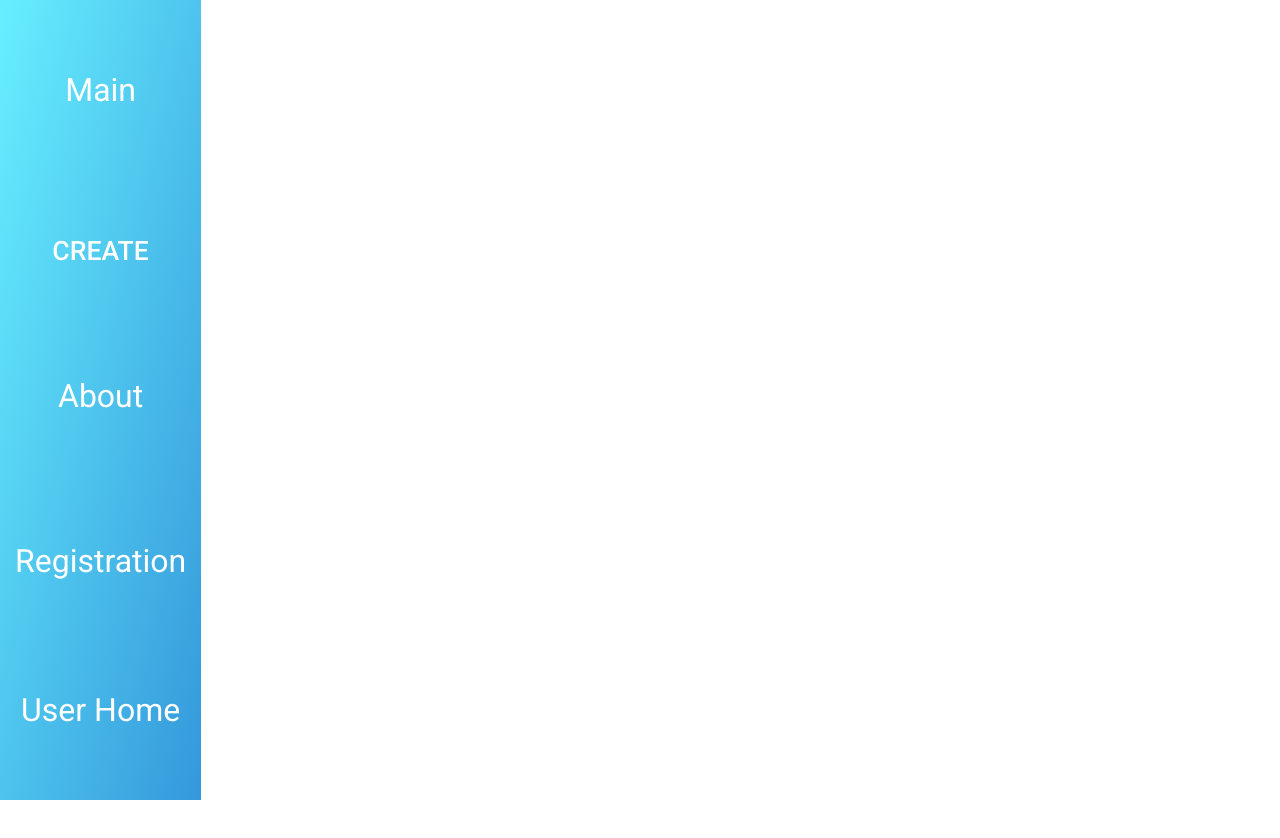
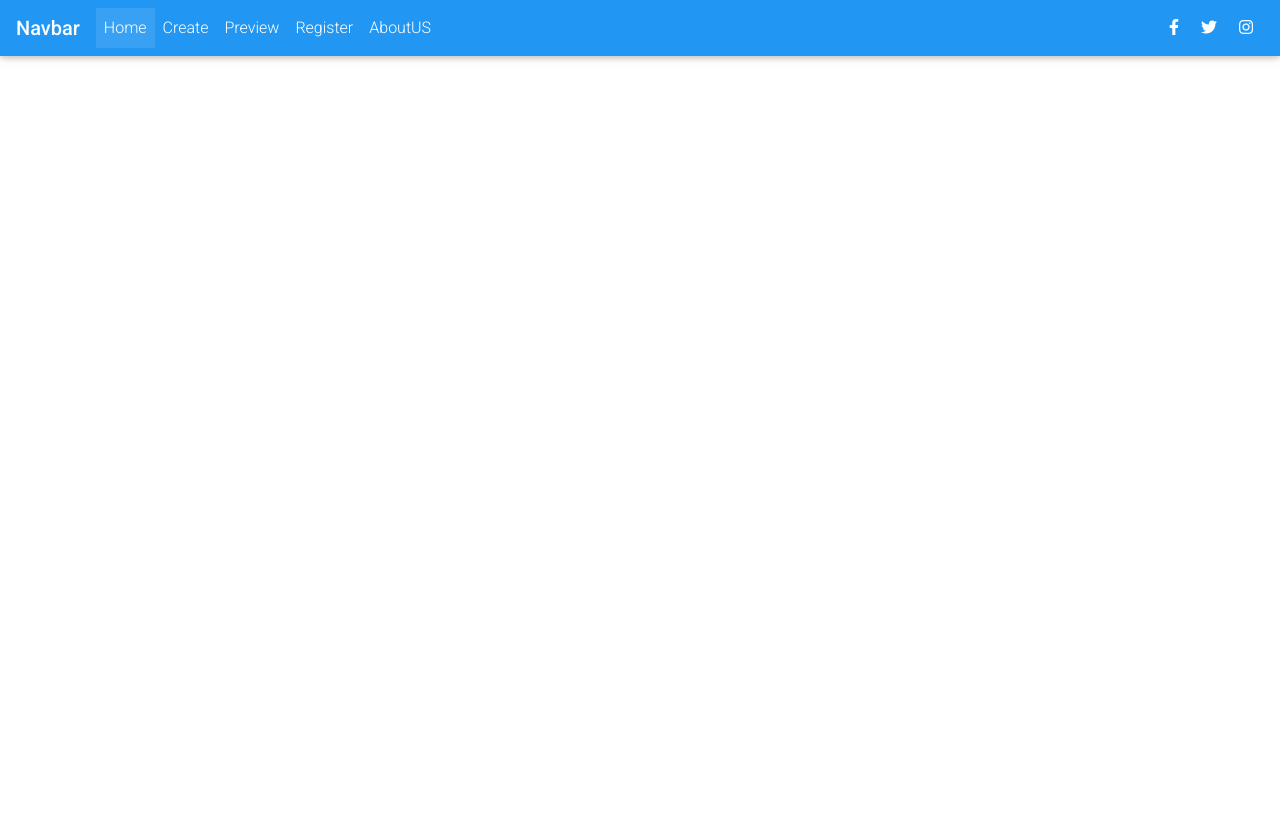
Before and after one commit to Ekatereana/Portfolio-constructor, a React (Create React App) app in the folder frontend/: page / in a window 1280 px wide. Shown: the top 838 px of the page. After the commit the page ends 800 px from the top, so only its background shows below. Built offline with nearby package versions, Linux system fonts and the light colour scheme.

Commit message:
add create navbar panel

```diff
--- a/frontend/src/App.css
+++ b/frontend/src/App.css
@@ -12,8 +12,9 @@ body {
   display: flex;
   flex-direction: column;
   height: 100%;
-  margin-top: 3em;
-  overflow-x: hidden;
+  width: 100%;
+  margin-top: 7em;
+  margin-bottom: 10em;
 }
 code {
   font-family: source-code-pro, Menlo, Monaco, Consolas, "Courier New",
@@ -21,8 +22,6 @@ code {
 }
 
 
-html,
-body,
 #root,
 .App {
   top: 3%;
--- a/frontend/src/App.js
+++ b/frontend/src/App.js
@@ -11,15 +11,11 @@ import Test from './Components/Test/Test';
 import Conteiner from './Components/Conteiner/Conteiner';
 import './Components/Conteiner/Conteiner.css';
 
-import HomePage from './Components/HomePage/HomePage';
-import './Components/HomePage/HomePage.css';
-
 import Main from './Components/Main/Main';
 import './Components/Main/Main.css';
 
-import About from './Components/AboutMe/AboutMe';
-import './Components/AboutMe/AboutMe.css';
-
+import CreateAll from './Components/Create/Create';
+import './Components/Create/Create.css';
 // eslint-disable-next-line no-unused-vars
 import { BrowserRouter as Router, Switch, Route } from 'react-router-dom';
 
@@ -29,9 +25,8 @@ function App () {
       <div className="AppMain">
         <Header />
         <div className="vertical-panel">
-          <Route path="/home" component={HomePage}/>
-          <Route path="/about" component={About}/>
           <Route path="/main" component={Main}/>
+          <Route path="/create" component={CreateAll}/>
           <Route path="/registration" component={Conteiner}/>
         </div>
       </div>
--- a/frontend/src/Components/Conteiner/Conteiner.css
+++ b/frontend/src/Components/Conteiner/Conteiner.css
@@ -128,7 +128,7 @@
 
  .btn:hover {
   color: #fff;
-    background-color: #3498db;
+  background-color: #3498db;
   }
  .btn:focus {
     outline: none;
--- /dev/null
+++ b/frontend/src/Components/Create/Create.js
@@ -0,0 +1,57 @@
+import React from 'react';
+import './Create.css';
+
+import About from '../AboutMe/AboutMe';
+import '../AboutMe/AboutMe.css';
+
+import { MDBBtn } from 'mdbreact';
+import '@fortawesome/fontawesome-free/css/all.min.css';
+import 'bootstrap-css-only/css/bootstrap.min.css';
+import 'mdbreact/dist/css/mdb.css';
+import Header from '../Header/Header';
+import { BrowserRouter as Router, Switch, Route } from 'react-router-dom';
+
+import HomePage from '../HomePage/HomePage';
+import '..//HomePage/HomePage.css';
+
+class CreateAll extends React.Component {
+  constructor (props) {
+    super(props);
+    this.state = {
+      arrayOfElements: [],
+      isCustom: true
+    };
+  }
+
+  render () {
+    return (
+      <div>
+        <Header isCustom={this.state.isCustom} />
+        <Route path="/create/home" component={HomePage}/>
+        <Route path="/create/about" component={About}/>
+
+      </div>
+    );
+  }
+};
+
+class ButtonDrop extends React.Component {
+  render () {
+    return (
+      <div class="dropdown">
+        <button class="btn btn-primary dropdown-toggle" type="button" id="dropdownMenuMenu" data-toggle="dropdown"
+          aria-haspopup="true" aria-expanded="false">
+          Dropdown
+        </button>
+        <div class="dropdown-menu" aria-labelledby="dropdownMenuMenu">
+          <button class="dropdown-item" type="button">Action</button>
+          <button class="dropdown-item" type="button">Another action</button>
+          <button class="dropdown-item" type="button">Something else here</button>
+        </div>
+      </div>
+    );
+  }
+}
+
+export default CreateAll;
+export { ButtonDrop };
--- a/frontend/src/Components/Header/Header.js
+++ b/frontend/src/Components/Header/Header.js
@@ -7,12 +7,55 @@ import Menu from './../Menu/Menu';
 // eslint-disable-next-line no-unused-vars
 import Logo from './../Logo/Logo';
 
-function Header () {
-  return (
-    <div className="Header">
-      <Menu className="Menu"/>
-    </div>
-  );
+class Header extends React.Component {
+  render () {
+    let header;
+    if (this.props.isCustom) {
+      header = <div className="Header"><Menu className="Menu"/></div>;
+    } else {
+      header = <header>
+        <nav className="navbar fixed-top navbar-expand-lg navbar-dark blue scrolling-navbar">
+          <a className="navbar-brand" href="#"><strong>Navbar</strong></a>
+          <button className="navbar-toggler" type="button" data-toggle="collapse" data-target="#navbarSupportedContent"
+            aria-controls="navbarSupportedContent" aria-expanded="false" aria-label="Toggle navigation">
+            <span className="navbar-toggler-icon"></span>
+          </button>
+          <div className="collapse navbar-collapse" id="navbarSupportedContent">
+            <ul className="navbar-nav mr-auto">
+              <li className="nav-item active">
+                <a className="nav-link" href="/main">Home<span className="sr-only">(current)</span></a>
+              </li>
+              <li className="nav-item">
+                <a className="nav-link" href="/create">Create</a>
+              </li>
+              <li className="nav-item">
+                <a className="nav-link" href="/preview">Preview</a>
+              </li>
+              <li className="nav-item">
+                <a className="nav-link" href="/registration">Register</a>
+              </li>
+              <li className="nav-item">
+                <a className="nav-link" href="/aboutUS">AboutUS</a>
+              </li>
+            </ul>
+            <ul className="navbar-nav nav-flex-icons">
+              <li className="nav-item">
+                <a className="nav-link"><i className="fab fa-facebook-f"></i></a>
+              </li>
+              <li className="nav-item">
+                <a className="nav-link"><i className="fab fa-twitter"></i></a>
+              </li>
+              <li className="nav-item">
+                <a className="nav-link"><i className="fab fa-instagram"></i></a>
+              </li>
+            </ul>
+          </div>
+        </nav>
+
+      </header>;
+    }
+    return header;
+  }
 }
 
 export default Header;
--- a/frontend/src/Components/Main/Main.css
+++ b/frontend/src/Components/Main/Main.css
@@ -1,5 +1,4 @@
 .main-container {
-	margin-left: 10%;
 	align-self:  center;
 	display: flex;
 	flex-direction: column;
--- a/frontend/src/Components/Menu/Menu.js
+++ b/frontend/src/Components/Menu/Menu.js
@@ -7,17 +7,16 @@ import './Menu.css';
 const Menu = () => {
   return (
     <header className="Menu">
-      <Link className="menu-text" to="/main">
-        <p >Main</p>
-      </Link>
-      <Link to="/create-new-portfolio">
-        <p className="menu-text" id="create">Create</p>
-      </Link>
-      <Link className="menu-text" to="/about">
+      <Link className="menu-text" to="/create/about">
         <p >About</p>
       </Link>
-      <Link className="menu-text" to="/registration">Registration</Link>
-      <Link className="menu-text" to="/home">User Home</Link>
+      <Link className="menu-text" to="/create/portfolio">
+        <p >Portfolio</p>
+      </Link>
+      <Link className="menu-text" to="/create/services">
+        <p >Services</p>
+      </Link>
+      <Link className="menu-text" to="/create/home">User Home</Link>
     </header>
   );
 };
```
Also changed, not shown: frontend/src/Components/Create/Create.css (added).
